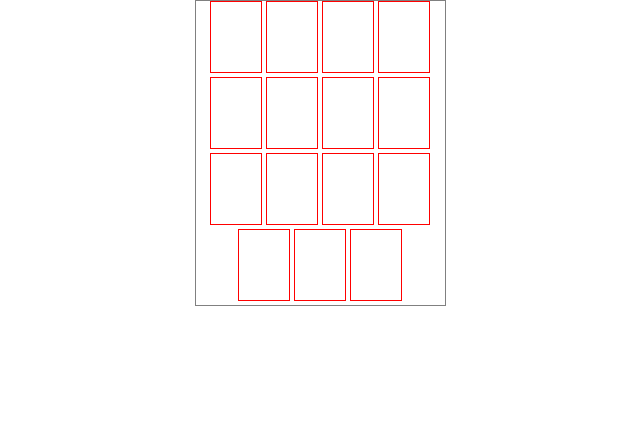
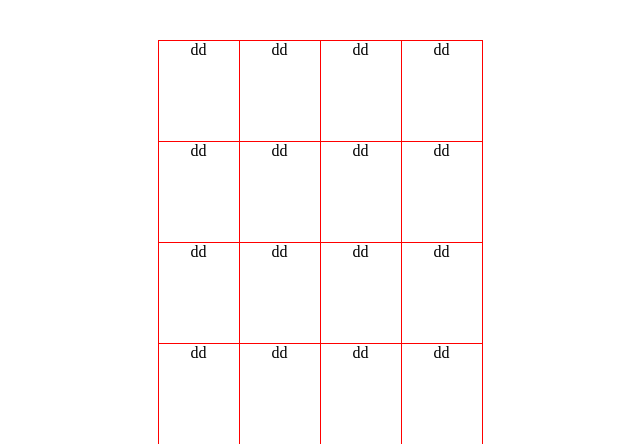
Before and after one commit to polandeme/fmin, a plain HTML site: page base.html in a window 1280 px wide. Shown: the whole page, without its empty margins (320-960 px from the left). Drawn offline with Linux system fonts and the light colour scheme.

Commit message:
init cell“

```diff
--- a/base.html
+++ b/base.html
@@ -11,24 +11,26 @@
 		<div class="content">
 			<div class="cell-wrapper">
 				<ul class="cell-group">
-					<li class="cell-item"></li>
-					<li class="cell-item"></li>
-					<li class="cell-item"></li>
-					<li class="cell-item"></li>
-					<li class="cell-item"></li>
-					<li class="cell-item"></li>
-					<li class="cell-item"></li>
-					<li class="cell-item"></li>
-					<li class="cell-item"></li>
-					<li class="cell-item"></li>
-					<li class="cell-item"></li>
-					<li class="cell-item"></li>
-					<li class="cell-item"></li>
-					<li class="cell-item"></li>
-					<li class="cell-item"></li>
+					<li class="cell-item">dd</li>
+					<li class="cell-item">dd</li>
+					<li class="cell-item">dd</li>
+					<li class="cell-item">dd</li>
+					<li class="cell-item">dd</li>
+					<li class="cell-item">dd</li>
+					<li class="cell-item">dd</li>
+					<li class="cell-item">dd</li>
+					<li class="cell-item">dd</li>
+					<li class="cell-item">dd</li>
+					<li class="cell-item">dd</li>
+					<li class="cell-item">dd</li>
+					<li class="cell-item">dd</li>
+					<li class="cell-item">dd</li>
+					<li class="cell-item">dd</li>
+					<li class="cell-item">dd</li>
 				</ul>
 			</div>
 		</div>
 	</div>
+	<script type="text/javascript" src="js/jquery-2.1.0.min.js"></script>
 </body>
 </html>
--- a/css/base.css
+++ b/css/base.css
@@ -5,18 +5,28 @@
 
 .cell-wrapper {
 	width: auto;
-	max-width: 249px;
+	max-width: 400px;
 	/*height: 500px;*/
-	margin: 0 auto;
-	border: 1px solid gray;
+	margin: 40px auto;
+	/*border: 1px solid gray;*/
 }
 
 .cell-group {
 	text-align: center;
+	font-size: 0;
 }
 .cell-item {
+	font-size: 16px;
 	display: inline-block;
-	width: 50px;
-	height: 70px;
+	width: 80px;
+	height: 100px;
 	border: 1px solid red;
+	border-bottom: 0;
 }
+.cell-item:nth-child(4n-2) {
+	border-left: 0;
+	border-right: 0;
+}
+.cell-item:nth-child(4n-1) {
+	border-right: 0;
+}
```
Also changed, not shown: js/base.js (+7 -2 lines).
